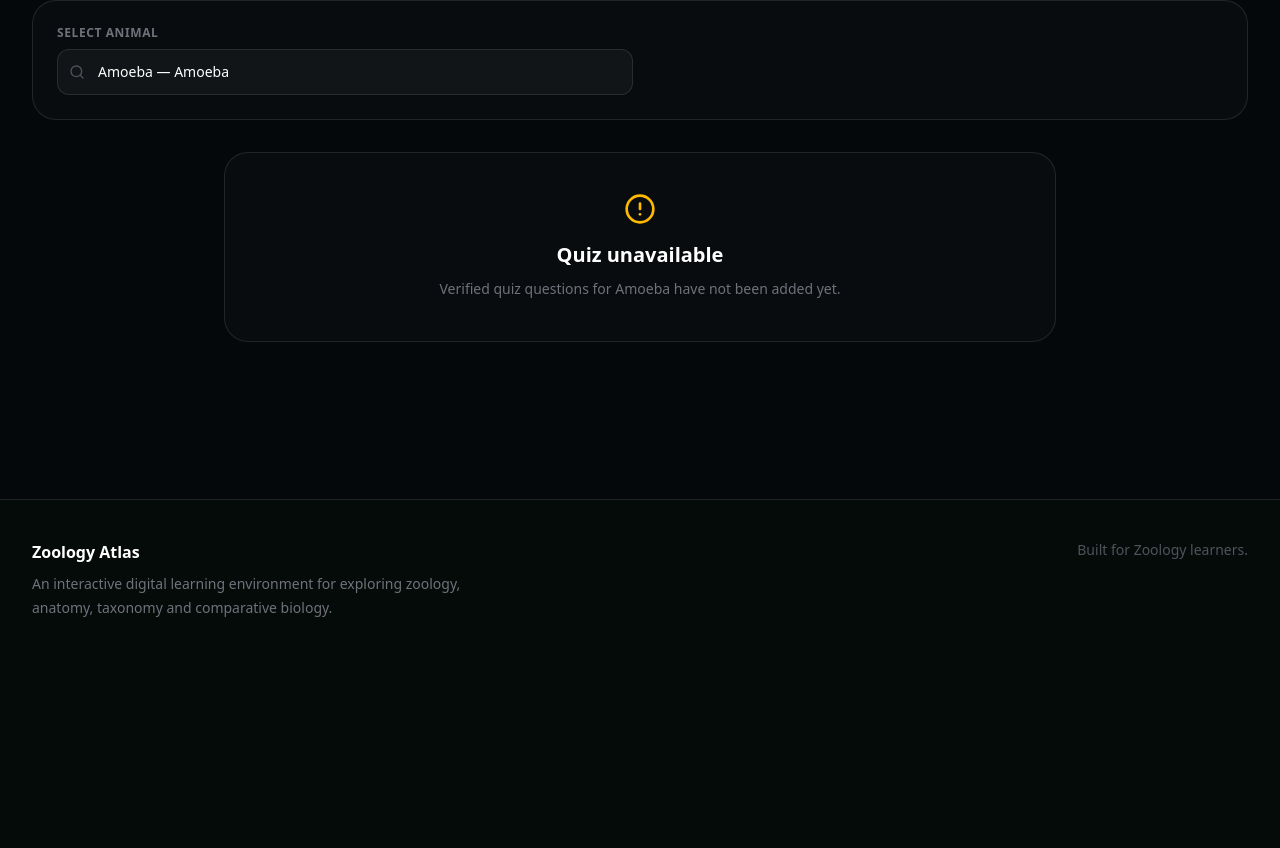
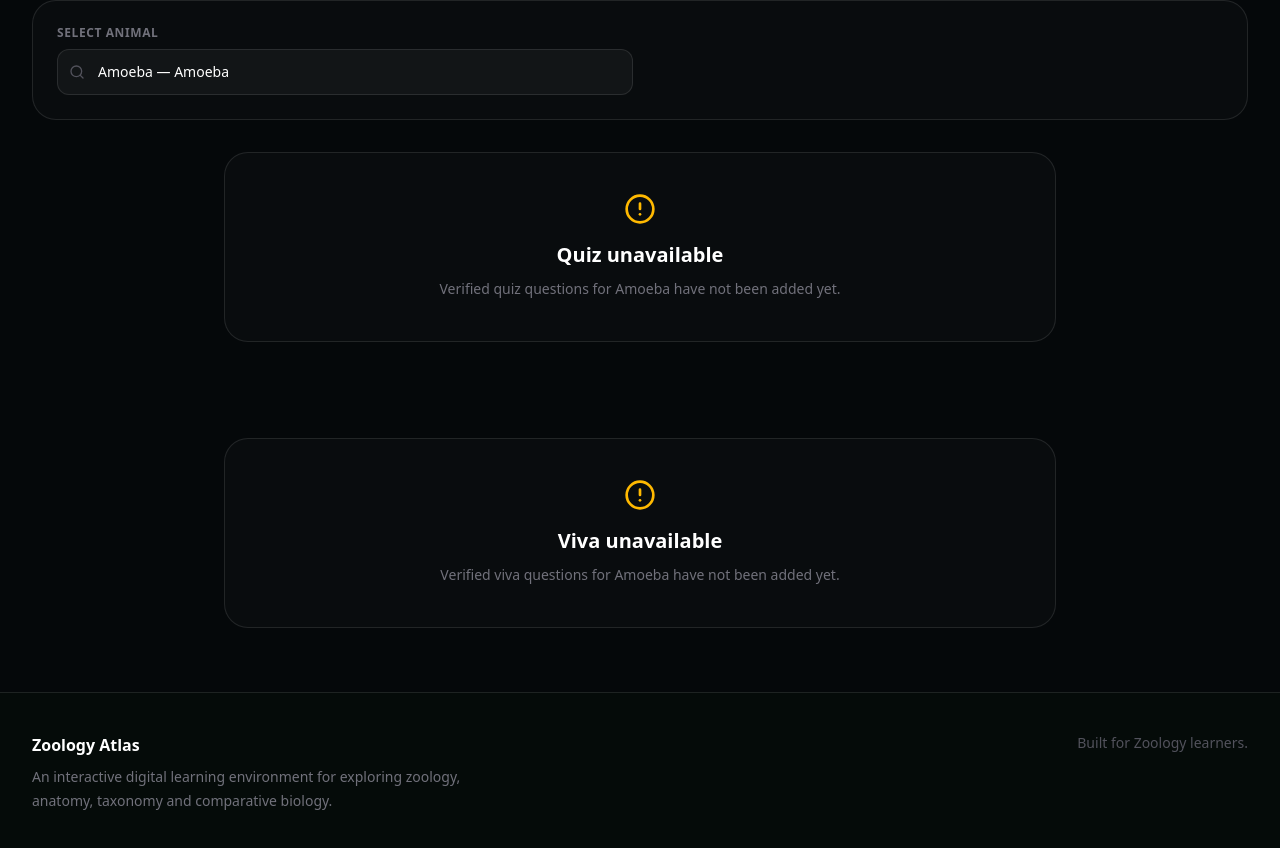
Before and after one commit to kamrulhasanbullet/zoology-atlas, a Next.js app: page /quiz in a window 1280 px wide. Shown: the part 366-1214 px from the top of the page. Before the commit the page ends 1026 px from the top, so only its background shows below. Built offline with nearby package versions, Linux system fonts and the light colour scheme.

Commit message:
feat: integrate VivaMode component into QuizPage - Added VivaMode to display viva questions for the selected animal.

```diff
--- a/app/quiz/page.tsx
+++ b/app/quiz/page.tsx
@@ -6,6 +6,7 @@ import { ArrowLeft, Brain, Search } from "lucide-react";
 
 import { animals } from "@/data/animals";
 import QuizEngine from "@/components/quiz/QuizEngine";
+import VivaMode from "@/components/viva/VivaMode";
 
 export default function QuizPage() {
   const availableAnimals = useMemo(
@@ -102,6 +103,12 @@ export default function QuizPage() {
           </div>
         )}
       </section>
+
+      {selectedAnimal && (
+        <section className="mx-auto mt-8 max-w-4xl px-6 pb-16 lg:px-8">
+          <VivaMode animal={selectedAnimal} />
+        </section>
+      )}
     </main>
   );
 }
```
